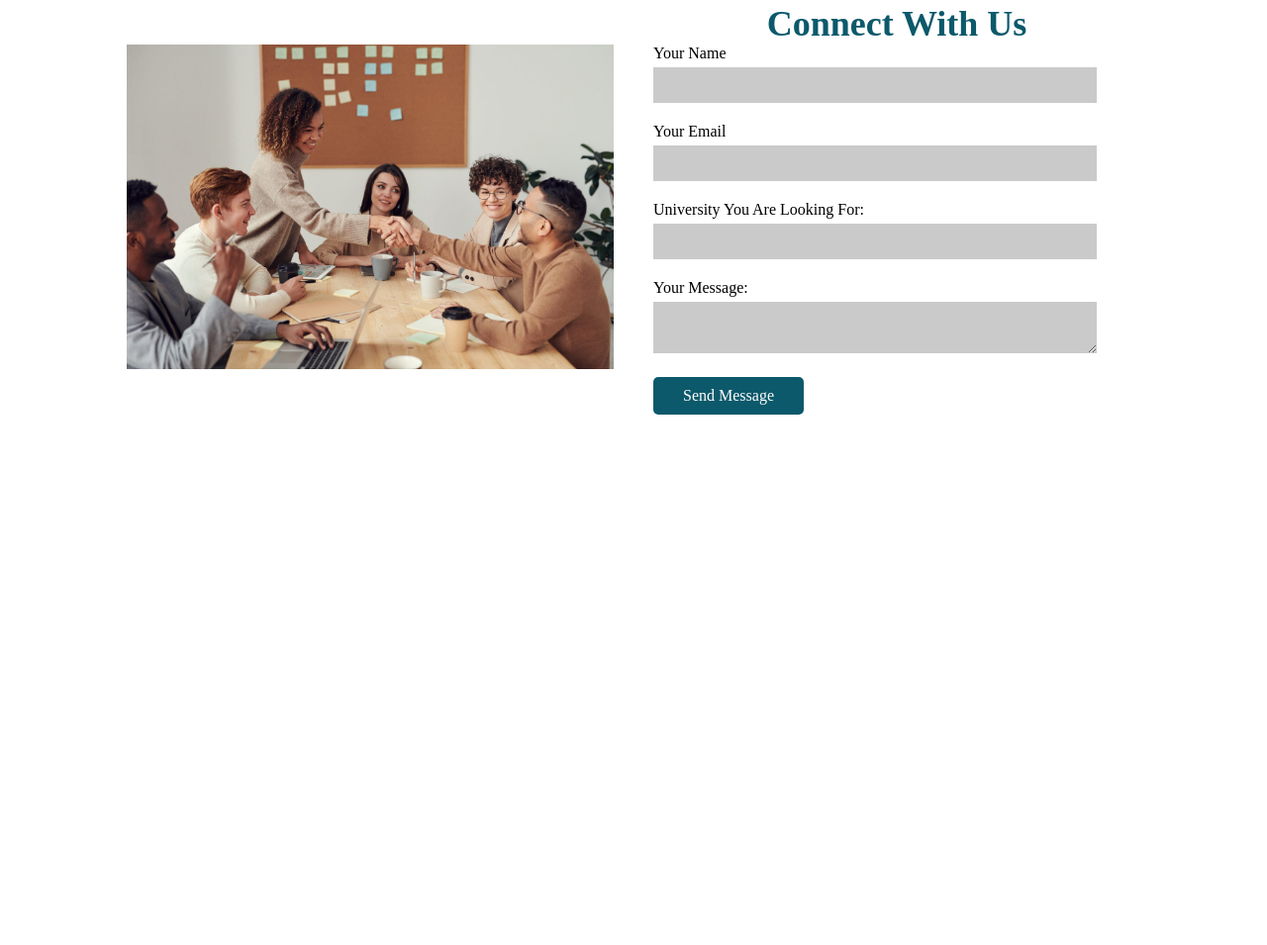
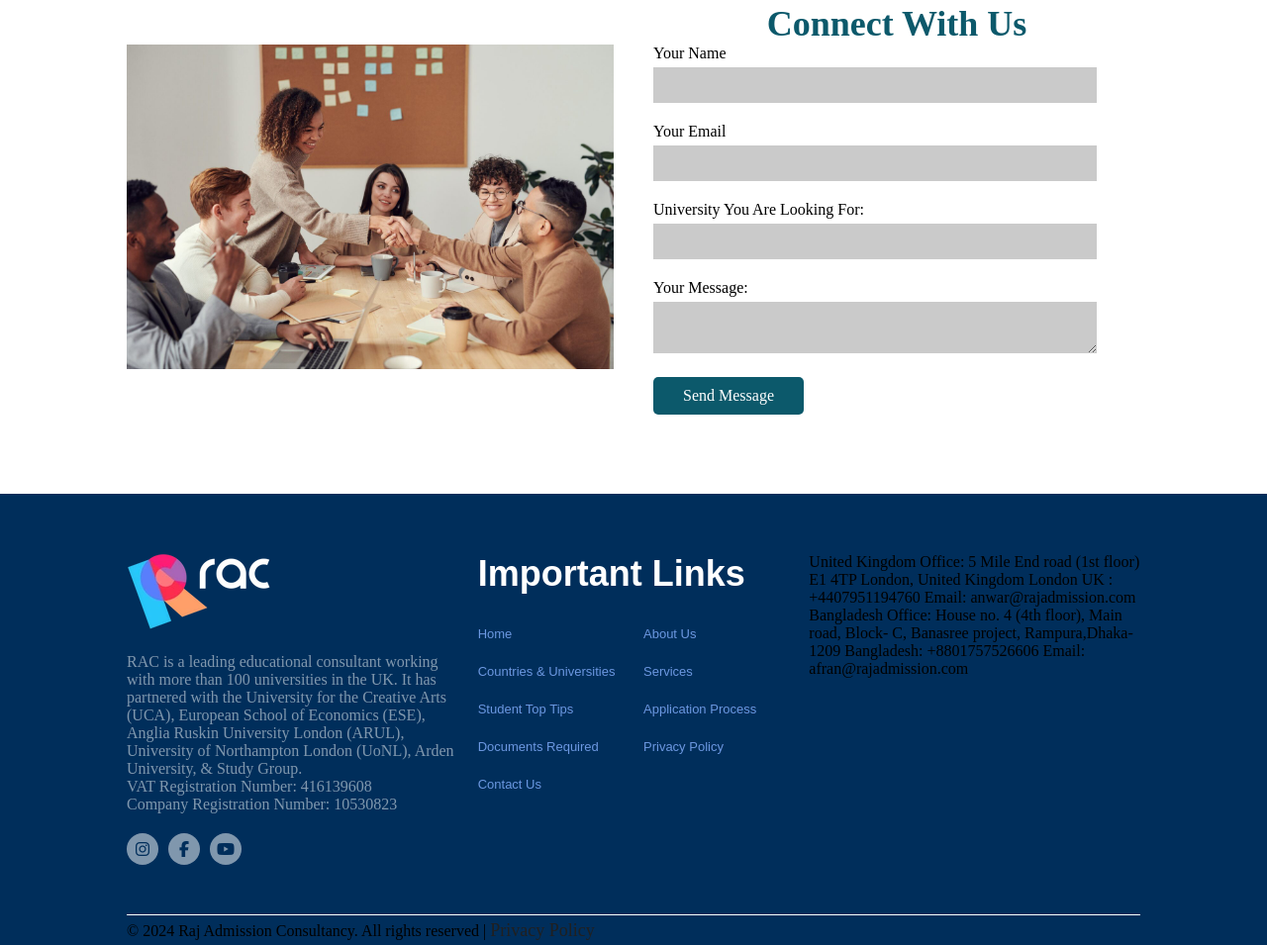
Before and after one commit to jswebdevs/project1, a plain HTML site: page index.html in a window 1280 px wide. Shown: the part 692-1647 px from the top of the page at 99% size. Before the commit the page ends 1111 px from the top, so only its background shows below. Drawn offline with Linux system fonts and the light colour scheme.

Commit message:
Second Commit

```diff
--- a/index.html
+++ b/index.html
@@ -115,5 +115,74 @@
         </div>
     </section>
 
+    <!-- Footer Section -->
+
+    <section id="footer" class="container-wrapper">
+        <div class="container footer flex">
+            <div class="footer-description">
+                <div class="img">
+                    <img src="./img/footerlogo.webp" alt="">
+                </div>
+                <div class="footer-text">
+                    <p>
+                        RAC is a leading educational consultant working with more than 100 universities in the UK. It has partnered with the University for the Creative Arts (UCA), European School of Economics (ESE), Anglia Ruskin University London (ARUL), University of Northampton London (UoNL), Arden University, & Study Group. <br>
+                        VAT Registration Number: 416139608 <br>
+                        Company Registration Number: 10530823
+                    </p>
+                </div>
+                <div class="social-icons flex">
+                    <a href="https://www.instagram.com" class="insta social-icon" target="_blank"><i class="fa-brands fa-instagram"></i></a>
+                    <a href="https://www.facebook.com" class="facebook social-icon" target="_blank"><i class="fa-brands fa-facebook-f"></i></a>
+                    <a href="https://www.youtube.com" class="youtube social-icon" target="_blank"><i class="fa-brands fa-youtube"></i></a>
+                </div>
+            </div>
+            <div class="important-links">
+                <h2>Important Links</h2>
+                <div class="lists flex">
+                    <div class="list-1">
+                        <ul>
+                            <li><a href="">Home</a></li>
+                            <li><a href="">Countries & Universities</a></li>
+                            <li><a href="">Student Top Tips</a></li>
+                            <li><a href="">Documents Required</a></li>
+                            <li><a href="">Contact Us</a></li>
+                        </ul>
+                    </div>
+                    <div class="list-2">
+                        <ul>
+                            <li><a href="">About Us</a></li>
+                            <li><a href="">Services</a></li>
+                            <li><a href="">Application Process</a></li>
+                            <li><a href="">Privacy Policy</a></li>
+                        </ul>
+                    </div>
+
+                </div>
+            </div>
+            <div class="footer-contact">
+                <div class="ukad">
+                    United Kingdom Office:
+                    5 Mile End road (1st floor) E1 4TP
+                    London, United Kingdom
+                    London UK : +4407951194760
+                    Email: anwar@rajadmission.com
+
+                </div>
+                <div class="bdad">
+                    Bangladesh Office:
+                    House no. 4 (4th floor), Main road,
+                    Block- C, Banasree project, Rampura,Dhaka- 1209
+                    Bangladesh: +8801757526606
+                    Email: afran@rajadmission.com
+                </div>
+            </div>
+        </div>
+        <div class="container copyright">
+            <p>
+                © 2024 Raj Admission Consultancy. All rights reserved | <a href="">Privacy Policy</a>
+            </p>
+        </div>
+    </section>
+
 </body>
 </html>
--- a/style.css
+++ b/style.css
@@ -194,3 +194,82 @@ a{
     background-color: #FFE078;
     cursor: pointer;
 }
+
+/* Footer Section */
+
+#footer{
+    background-color: #002e5b;
+    padding-top: 60px;
+    margin-top: 80px;
+}
+.footer{
+    padding-bottom: 50px;
+    border-bottom: 1px solid #FFF;
+}
+.footer-text p{
+    color: #FFF;
+    opacity: .5;
+}
+.footer-description{
+    width: 33%;
+    padding-right: 20px;
+}
+.footer-text{
+    margin-top: 20px;
+}
+.social-icons{
+    margin-top: 20px;
+}
+.footer-contact{
+    width: 33%;
+}
+
+.social-icon{
+    display: block;
+    margin-right: 10px;
+    color: #002e5b;
+    background-color: #FFF;
+    width: 32px;
+    height: 32px;
+    border-radius: 50%;
+    font-size: 16px;
+    opacity: .5;
+    text-align: center;
+}
+.social-icon:hover{
+    opacity: 1;
+}
+.social-icon i{
+    margin-top: 8px;
+}
+.important-links{
+    width: 33%;
+}
+.important-links h2{
+    font-size: 36px;
+    color: #FFF;
+    font-family: montserrat, arial;
+
+}
+.lists{
+    margin-top: 30px;
+}
+.list-1{
+    width: 50%;
+}
+.lists ul{
+    list-style-type: none;
+}
+.lists ul li{
+    margin: 0 0 20px;
+}
+.lists ul li a{
+    font-size: 13px;
+    line-height: 16px;
+    margin-bottom: 20px;
+    color: #6c98e1;
+    font-family: montserrat, arial;
+}
+.lists ul li a:hover{
+    text-decoration: underline;
+}
```
Also changed, not shown: img/footerlogo.webp (added).
